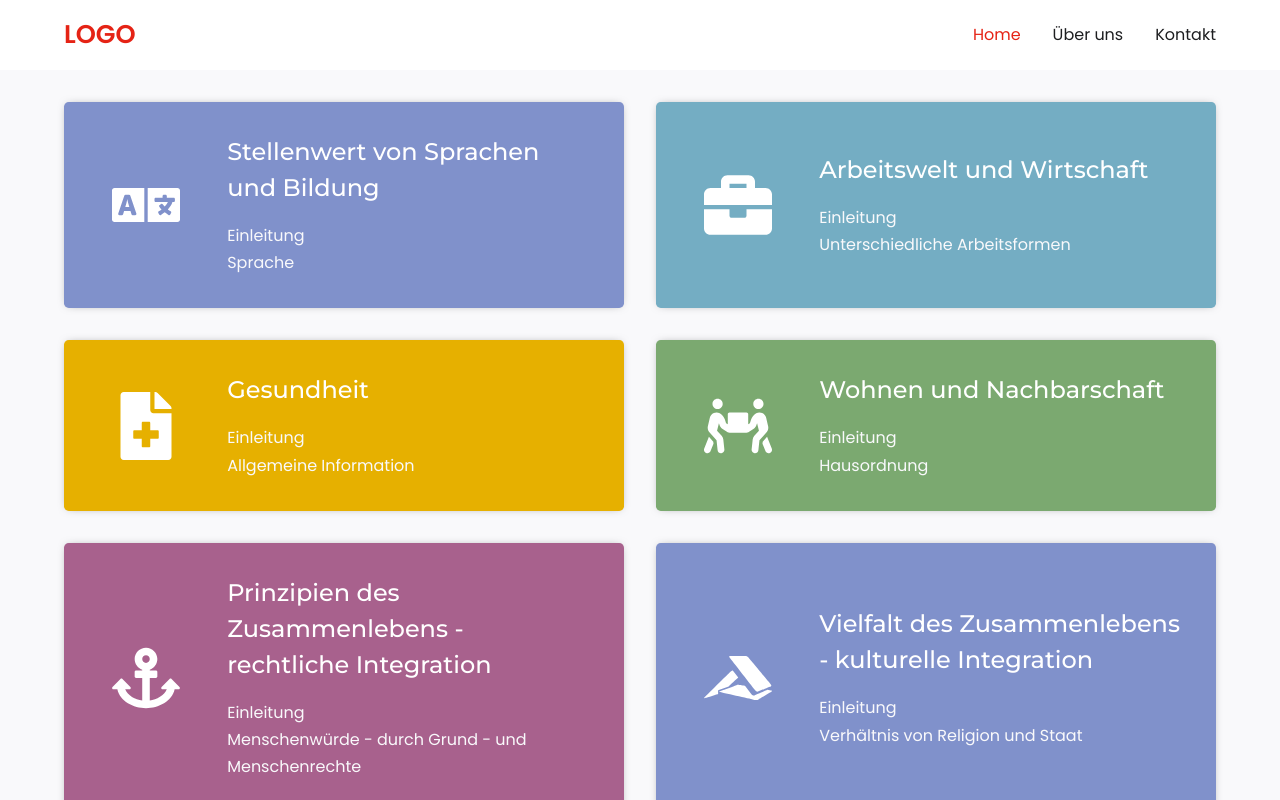
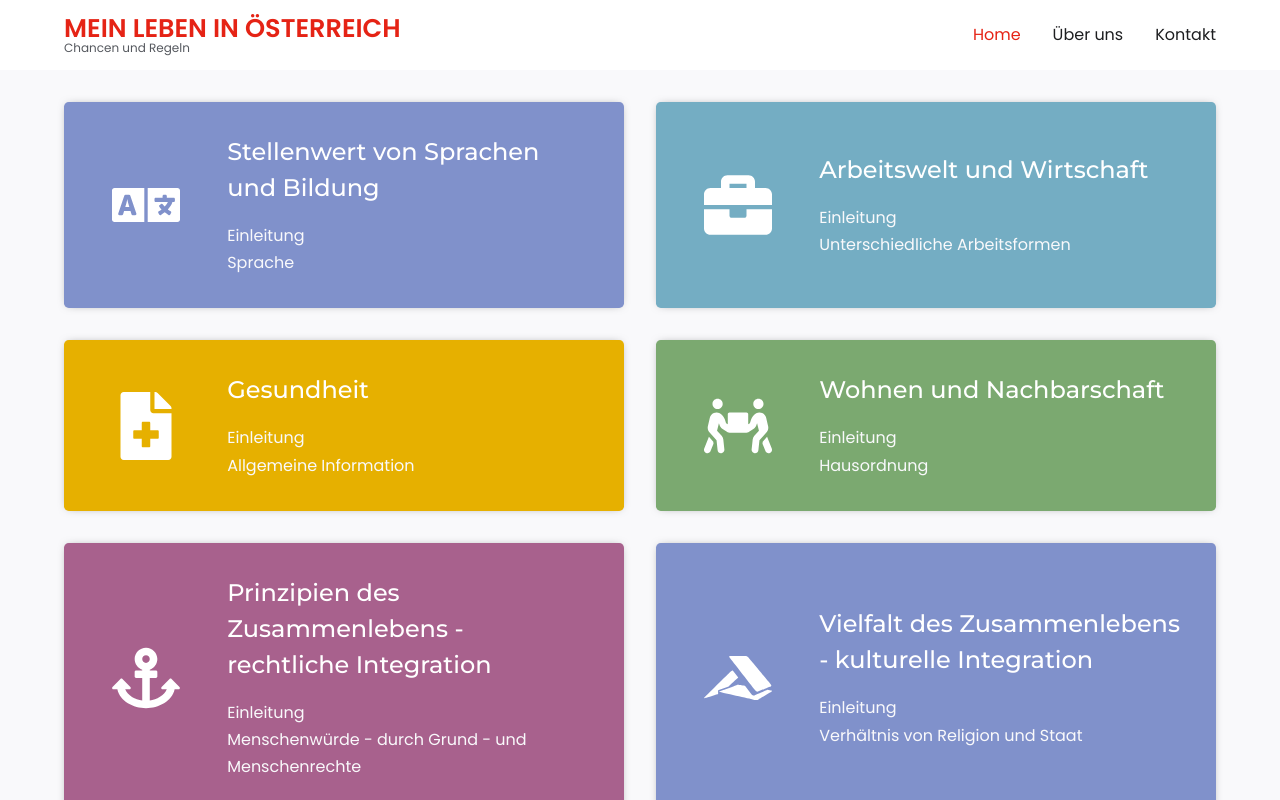
Before and after one commit to Meqdad-Moradi/my-life-in-austria, a React (Create React App) app: page / in a window 1280 px wide. Shown: the top 800 px of the page. Built offline with nearby package versions, Linux system fonts and the light colour scheme.

Commit message:
logo updated

```diff
--- a/public/index.html
+++ b/public/index.html
@@ -2,42 +2,16 @@
 <html lang="en">
    <head>
       <meta charset="utf-8" />
-    <link rel="icon" href="%PUBLIC_URL%/favicon.ico" />
       <meta name="viewport" content="width=device-width, initial-scale=1" />
-    <meta name="theme-color" content="#000000" />
       <meta
          name="description"
          content="Web site created using create-react-app"
       />
       <link rel="apple-touch-icon" href="%PUBLIC_URL%/logo192.png" />
-    <!--
-      manifest.json provides metadata used when your web app is installed on a
-      user's mobile device or desktop. See https://developers.google.com/web/fundamentals/web-app-manifest/
-    -->
-    <link rel="manifest" href="%PUBLIC_URL%/manifest.json" />
-    <!--
-      Notice the use of %PUBLIC_URL% in the tags above.
-      It will be replaced with the URL of the `public` folder during the build.
-      Only files inside the `public` folder can be referenced from the HTML.
-
-      Unlike "/favicon.ico" or "favicon.ico", "%PUBLIC_URL%/favicon.ico" will
-      work correctly both with client-side routing and a non-root public URL.
-      Learn how to configure a non-root public URL by running `npm run build`.
-    -->
-    <title>React App</title>
+      <title>Mein Leben in Östrreich</title>
    </head>
    <body>
       <noscript>You need to enable JavaScript to run this app.</noscript>
       <div id="root"></div>
-    <!--
-      This HTML file is a template.
-      If you open it directly in the browser, you will see an empty page.
-
-      You can add webfonts, meta tags, or analytics to this file.
-      The build step will place the bundled scripts into the <body> tag.
-
-      To begin the development, run `npm start` or `yarn start`.
-      To create a production bundle, use `npm run build` or `yarn build`.
-    -->
    </body>
 </html>
--- a/src/assets/style/_header.scss
+++ b/src/assets/style/_header.scss
@@ -5,6 +5,7 @@
    top: 0;
    left: 0;
    width: 100%;
+   z-index: 99999;
 
    .container {
       @include flex();
@@ -13,12 +14,21 @@
    }
 
    .logo {
+      @include flex(column, $ai: start);
+
       a {
          font-size: 1.6rem;
          font-weight: 600;
          text-transform: uppercase;
+         line-height: 1;
          color: $primary;
          text-decoration: none;
+         small {
+            display: block;
+            color: $dark;
+            text-transform: initial;
+            font-weight: 400;
+         }
       }
    }
 
--- a/src/assets/style/style.css
+++ b/src/assets/style/style.css
@@ -160,6 +160,7 @@ footer {
   top: 0;
   left: 0;
   width: 100%;
+  z-index: 99999;
 }
 .header .container {
   display: flex;
@@ -170,12 +171,26 @@ footer {
   height: inherit;
   gap: 2em;
 }
+.header .logo {
+  display: flex;
+  flex-direction: column;
+  flex-wrap: nowrap;
+  justify-content: space-between;
+  align-items: start;
+}
 .header .logo a {
   font-size: 1.6rem;
   font-weight: 600;
   text-transform: uppercase;
+  line-height: 1;
   color: #e52315;
   text-decoration: none;
+}
+.header .logo a small {
+  display: block;
+  color: #55585e;
+  text-transform: initial;
+  font-weight: 400;
 }
 .header .nav-list {
   display: flex;
--- a/src/global/Footer.jsx
+++ b/src/global/Footer.jsx
@@ -1,6 +1,7 @@
 import React from "react";
 import Logo from "./Logo";
 import { FaFacebook, FaInstagram, FaTwitter } from "react-icons/fa";
+import { Link } from "react-router-dom";
 
 const Footer = () => {
    return (
@@ -10,9 +11,9 @@ const Footer = () => {
 
             <div className="footer-content">
                <div className="footer-links">
-                  <a href="#">Impresum / Disklaimar</a>
-                  <a href="#">Datenschutz</a>
-                  <a href="#">Technischeanforderungen</a>
+                  <Link to="/">Impresum / Disklaimar</Link>
+                  <Link to="/">Datenschutz</Link>
+                  <Link to="/">Technischeanforderungen</Link>
                </div>
 
                <div className="social">
@@ -40,7 +41,9 @@ const Footer = () => {
                </div>
             </div>
 
-            <small className="copyright">Copyright &copy; 2022, Meqdad Moradi. All right reserved.</small>
+            <small className="copyright">
+               Copyright &copy; 2022, Meqdad Moradi. All right reserved.
+            </small>
          </div>
       </footer>
    );
--- a/src/global/Logo.jsx
+++ b/src/global/Logo.jsx
@@ -4,7 +4,9 @@ import { Link } from "react-router-dom";
 const Logo = () => {
    return (
       <div className="logo">
-         <Link to="/">logo</Link>
+         <Link to="/">
+            Mein Leben in Österreich <small>Chancen und Regeln</small>
+         </Link>
       </div>
    );
 };
--- a/src/global/Notice.jsx
+++ b/src/global/Notice.jsx
@@ -1,5 +1,4 @@
 import React from "react";
-import MainTitle from "./../global/MainTitle";
 
 const Notice = () => {
    return (
```
Also changed, not shown: 1 other file (tests, documents, lock files or other folders). Lines whose indentation alone changed are shown as unchanged.
